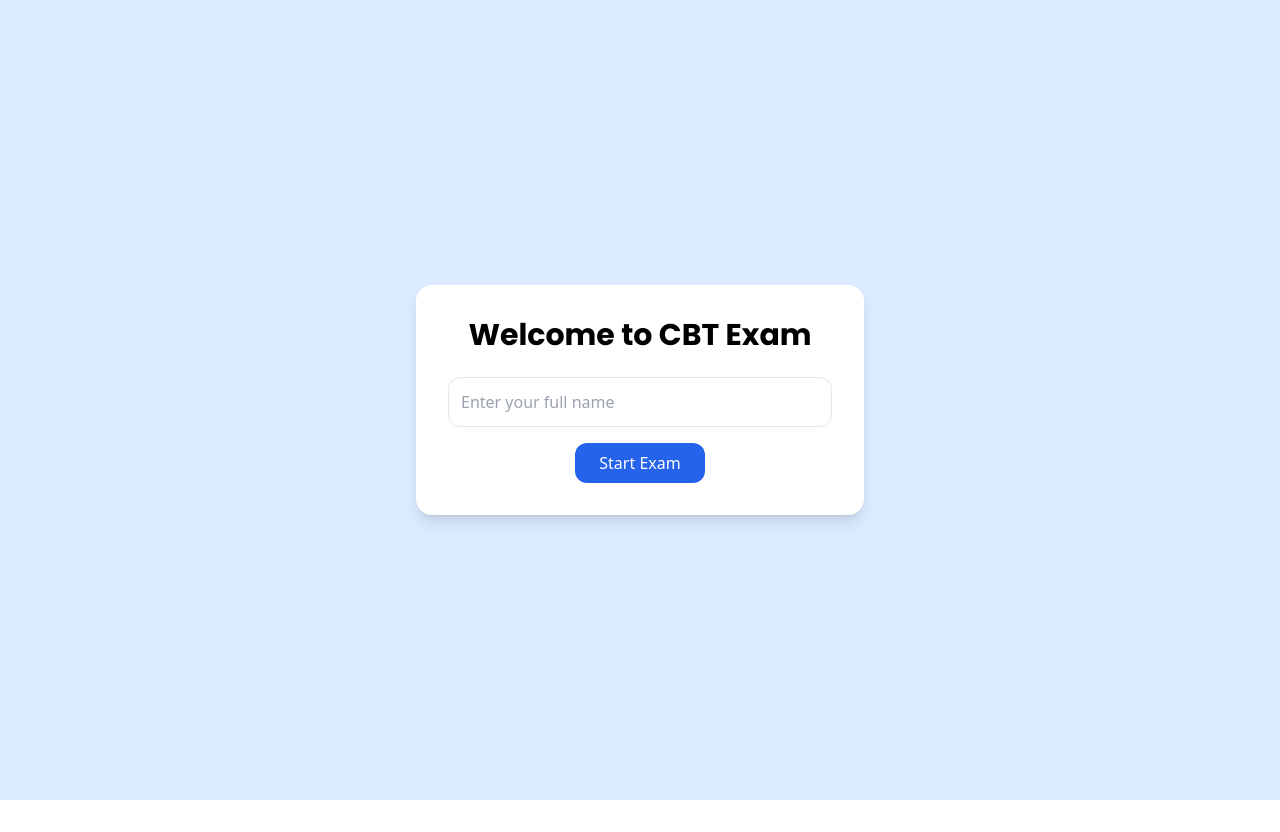
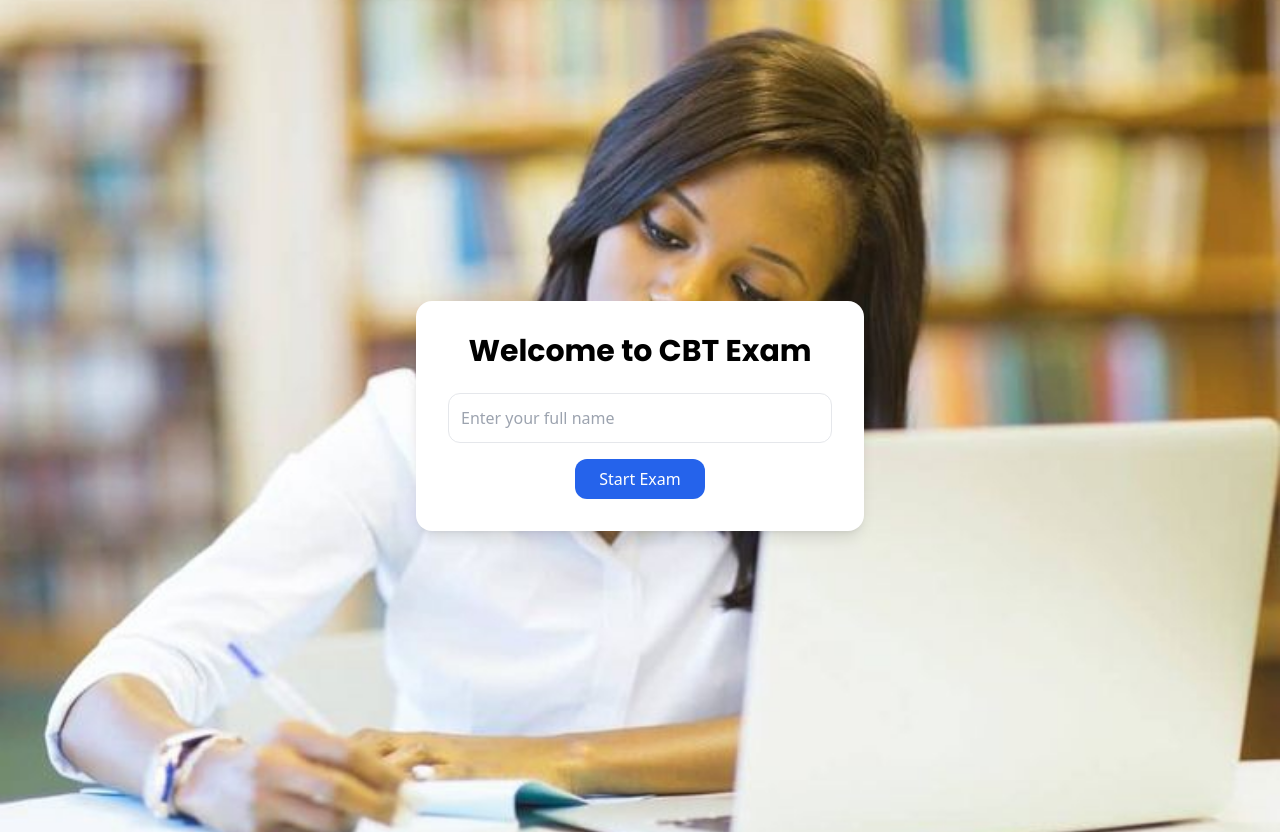
Before and after one commit to Mfonisorobert/cbt-exam, a React (Vite) app: page / in a window 1280 px wide. Before the commit the page ends 800 px from the top, so only its background shows below. Built offline with nearby package versions, Linux system fonts and the light colour scheme.

Commit message:
cbt-exam

```diff
--- a/src/App.jsx
+++ b/src/App.jsx
@@ -115,7 +115,17 @@ const handleSubmit = () => {
 
 if (!hasStarted) {
   return (
-    <div className="min-h-screen flex items-center justify-center bg-blue-100">
+    <div className="relative py-4"
+  style={{
+    backgroundImage: "url('/cbt-bg.jpg')",
+    backgroundSize: 'cover',
+    backgroundPosition: 'center',
+    minHeight: '100vh',
+  }}
+>
+    <div className="min-h-screen flex items-center  justify-center">
+      {/* <img src="/cbt-bg.jpg" className="absolute">
+      </img> */}
       <div className="bg-white p-8 rounded-2xl shadow-lg w-full max-w-md text-center">
         <h1 className="text-3xl font-poppins font-bold mb-6">Welcome to CBT Exam</h1>
         <input
@@ -133,6 +143,7 @@ if (!hasStarted) {
         </button>
       </div>
     </div>
+    </div>
   );
 }
 
@@ -145,6 +156,17 @@ if (!hasStarted) {
 // It ends here
 
   return (
+    <div className="relative py-4"
+  style={{
+    backgroundImage: "url('/cbt-bg.jpg')",
+    backgroundSize: 'cover',
+    backgroundPosition: 'center',
+    minHeight: '100vh',
+  }}
+>
+  {/* Your CBT content here */}
+
+
      <div className="max-w-2xl mx-auto mt-10 p-6 bg-gray-50 rounded-2xl shadow-xl">
       <h1 className="text-3xl font-bold text-center text-blue-950 mb-2">SUN DREAM INT'L SCHOOL</h1>
       <h3 className="text-2xl font-bold text-center text-blue-950 mb-2">BIOLOGY</h3>
@@ -227,7 +249,7 @@ if (!hasStarted) {
 )} */}
 
 
-
+</div>
     </div>
   );
 }
--- a/tailwind.config.js
+++ b/tailwind.config.js
@@ -9,7 +9,10 @@ export default {
     extend: {
       fontFamily: {
         poppins: ["Poppins", "sans-serif"],
-      }
+      },
+      // backgroundImage: {
+      //   'exam-bg': "url('/public/cbt-bg.jpg')",
+      // },
     },
   },
   plugins: [],
```
Also changed, not shown: public/cbt-bg.jpg (added), src/data/questions.json (line endings or trailing spaces).
